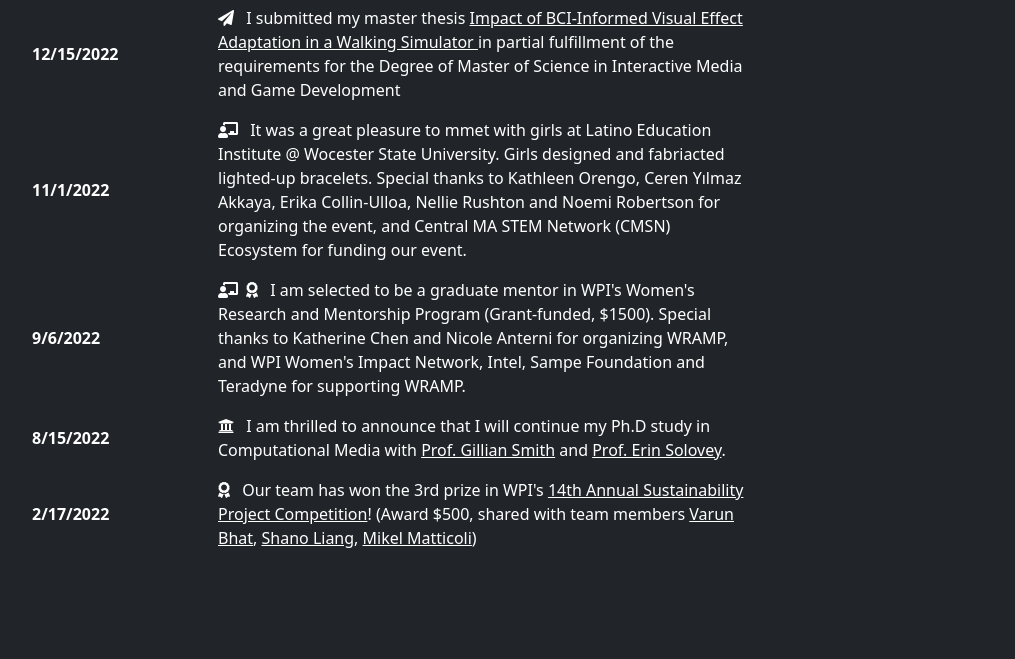
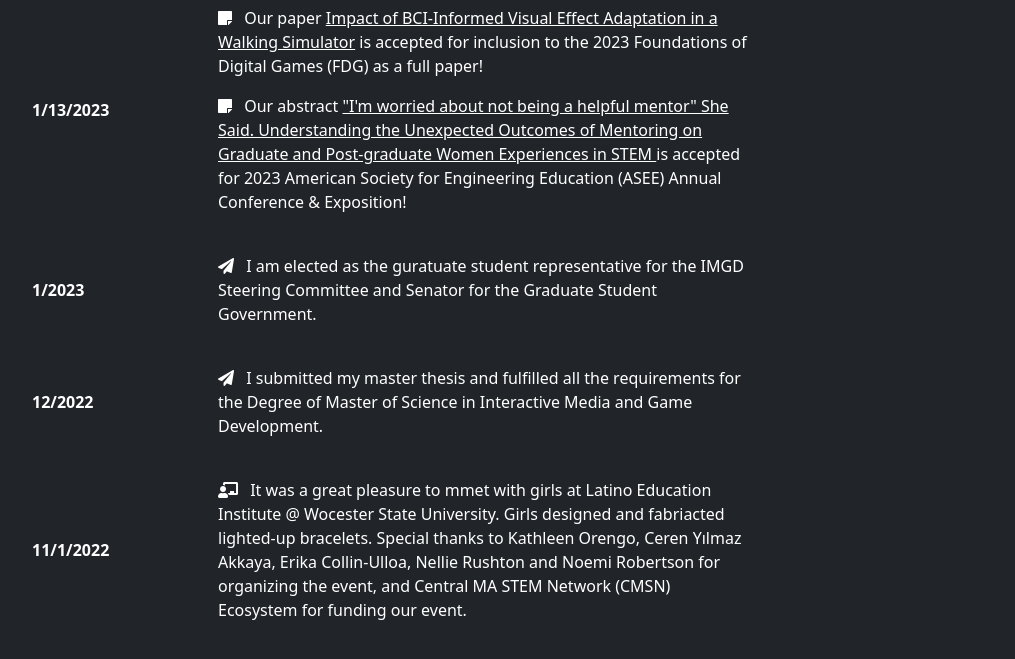
Before and after one commit to jingruchenmax/jingruchenmax.github.io, a plain HTML site: page index.html in a window 1280 px wide. Shown: the part 628-1287 px from the top of the page, without its empty margins (62-1077 px from the left). Before the commit the page ends 1242 px from the top, so only its background shows below. Drawn offline with nearby package versions, Linux system fonts and the light colour scheme.

Commit message:
Update index.html

```diff
--- a/index.html
+++ b/index.html
@@ -79,24 +79,52 @@
   </div>
 
 
+
   <div class="container col-xxl-8  px-4 py-5">
     <h1 class="display-5 fw-bold lh-1 mb-3">News</h1>
-    <div class="row flex-lg-row align-items-center">
+
+    <div class="row flex-lg-row align-items-center mb-4">
       <div class="col-md-2">
-        <p> <strong> 12/15/2022 </strong></p>
+        <p> <strong> 1/13/2023 </strong></p>
       </div>
       <div class="col-md-6">
         <p>
-          <i class="fas fa-paper-plane me-2"></i> I submitted my master thesis <a class="text-white"
-            href="./attachments/Chen_thesis.pdf" target="_blank"> Impact
-            of BCI-Informed Visual Effect
-            Adaptation in a Walking Simulator </a> in partial fulfillment of the requirements for the
-          Degree of Master of Science in Interactive Media and Game Development
+          <i class="fa fa-sticky-note me-2"></i> Our paper <a class="text-white"
+            href="#" target="_blank"> Impact
+            of BCI-Informed Visual Effect Adaptation in a Walking Simulator</a> is accepted for inclusion to the 2023 Foundations of Digital Games (FDG) as a full paper!
+        </p>
+
+        <p>
+          <i class="fa fa-sticky-note me-2"></i> Our abstract <a class="text-white"
+            href="#" target="_blank"> "I'm worried about not being a helpful mentor" She Said. Understanding the Unexpected Outcomes of Mentoring on Graduate and Post-graduate Women Experiences in STEM </a> is accepted for 2023 American Society for Engineering Education (ASEE) Annual Conference & Exposition!
         </p>
       </div>
     </div>
 
-    <div class="row flex-lg-row align-items-center">
+    <div class="row flex-lg-row align-items-center mb-4">
+      <div class="col-md-2">
+        <p> <strong> 1/2023 </strong></p>
+      </div>
+      <div class="col-md-6">
+        <p>
+          <i class="fas fa-paper-plane me-2"></i> I am elected as the guratuate student representative for the IMGD Steering Committee and Senator for the Graduate Student Government.
+        </p>
+      </div>
+    </div>
+
+    <div class="row flex-lg-row align-items-center mb-4">
+      <div class="col-md-2">
+        <p> <strong> 12/2022 </strong></p>
+      </div>
+      <div class="col-md-6">
+        <p>
+          <i class="fas fa-paper-plane me-2"></i> I submitted my master thesis and fulfilled all the requirements for the
+          Degree of Master of Science in Interactive Media and Game Development.
+        </p>
+      </div>
+    </div>
+
+    <div class="row flex-lg-row align-items-center mb-4">
       <div class="col-md-2">
         <p> <strong> 11/1/2022 </strong></p>
       </div>
@@ -111,7 +139,7 @@
       </div>
     </div>
 
-    <div class="row flex-lg-row align-items-center">
+    <div class="row flex-lg-row align-items-center mb-4">
       <div class="col-md-2">
         <p> <strong> 9/6/2022 </strong></p>
       </div>
@@ -125,7 +153,7 @@
       </div>
     </div>
 
-    <div class="row flex-lg-row align-items-center">
+    <div class="row flex-lg-row align-items-center mb-4">
       <div class="col-md-2">
         <p> <strong> 8/15/2022 </strong></p>
       </div>
@@ -140,7 +168,7 @@
       </div>
     </div>
 
-    <div class="row flex-lg-row align-items-center">
+    <div class="row flex-lg-row align-items-center mb-4">
       <div class="col-md-2">
         <p> <strong> 2/17/2022 </strong></p>
       </div>
@@ -148,7 +176,7 @@
         <p>
           <i class="fas fa-award me-2"></i> Our team has won the 3rd prize in WPI's <a class="text-white"
             href="https://wp.wpi.edu/sustainabilitycompetition14/" target="_blank">14th Annual Sustainability Project
-            Competition</a>! (Award $500, shared with team members <a class="text-white"
+            Competition</a>! (Award $500, team members are <a class="text-white"
             href="https://www.linkedin.com/in/eorz/" target="_blank">Varun Bhat</a>, <a class="text-white"
             href="https://shanoliang.carbonmade.com/" target="_blank">Shano Liang</a>, <a class="text-white"
             href="https://matticoli.net/" target="_blank">Mikel Matticoli</a>)
```
